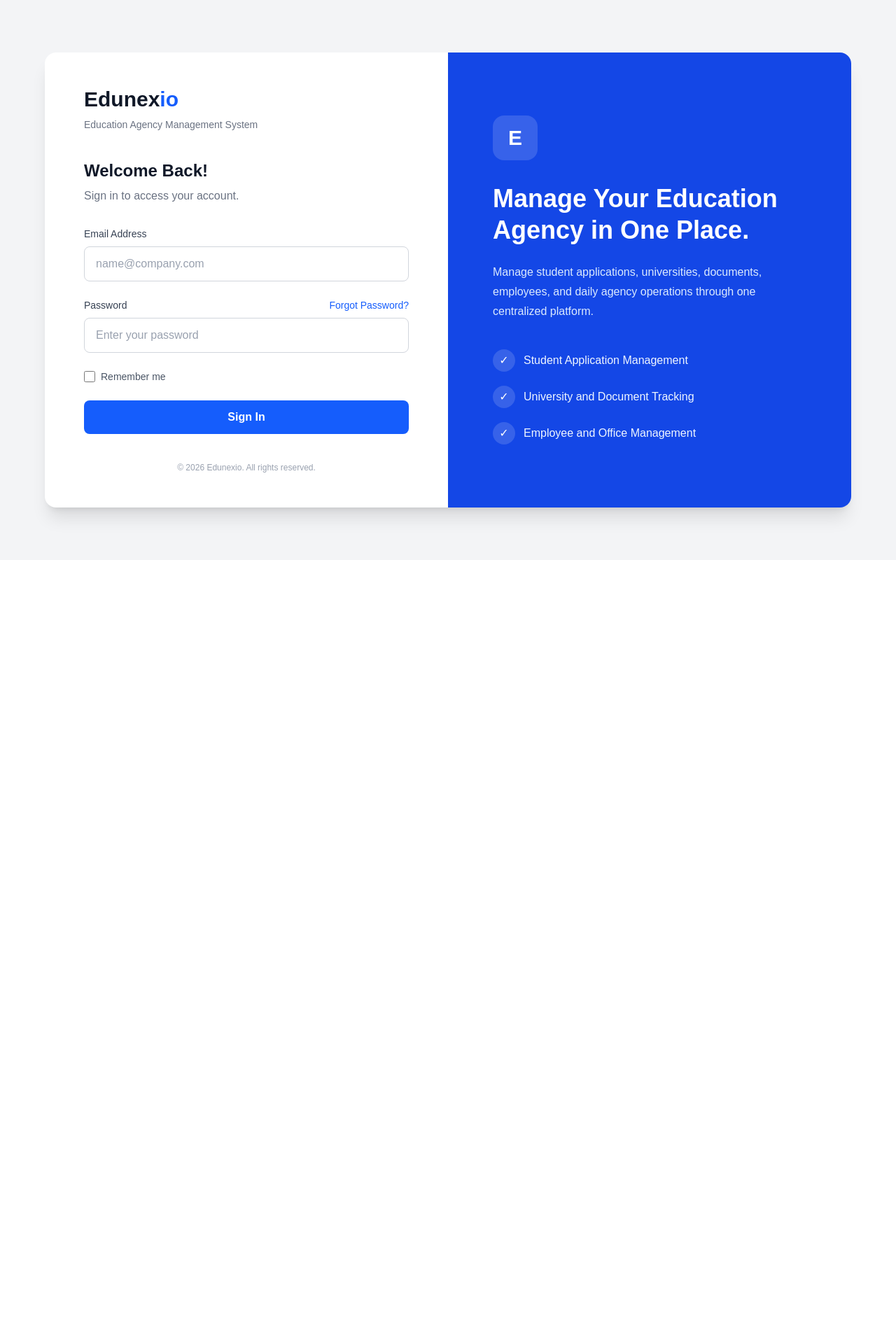
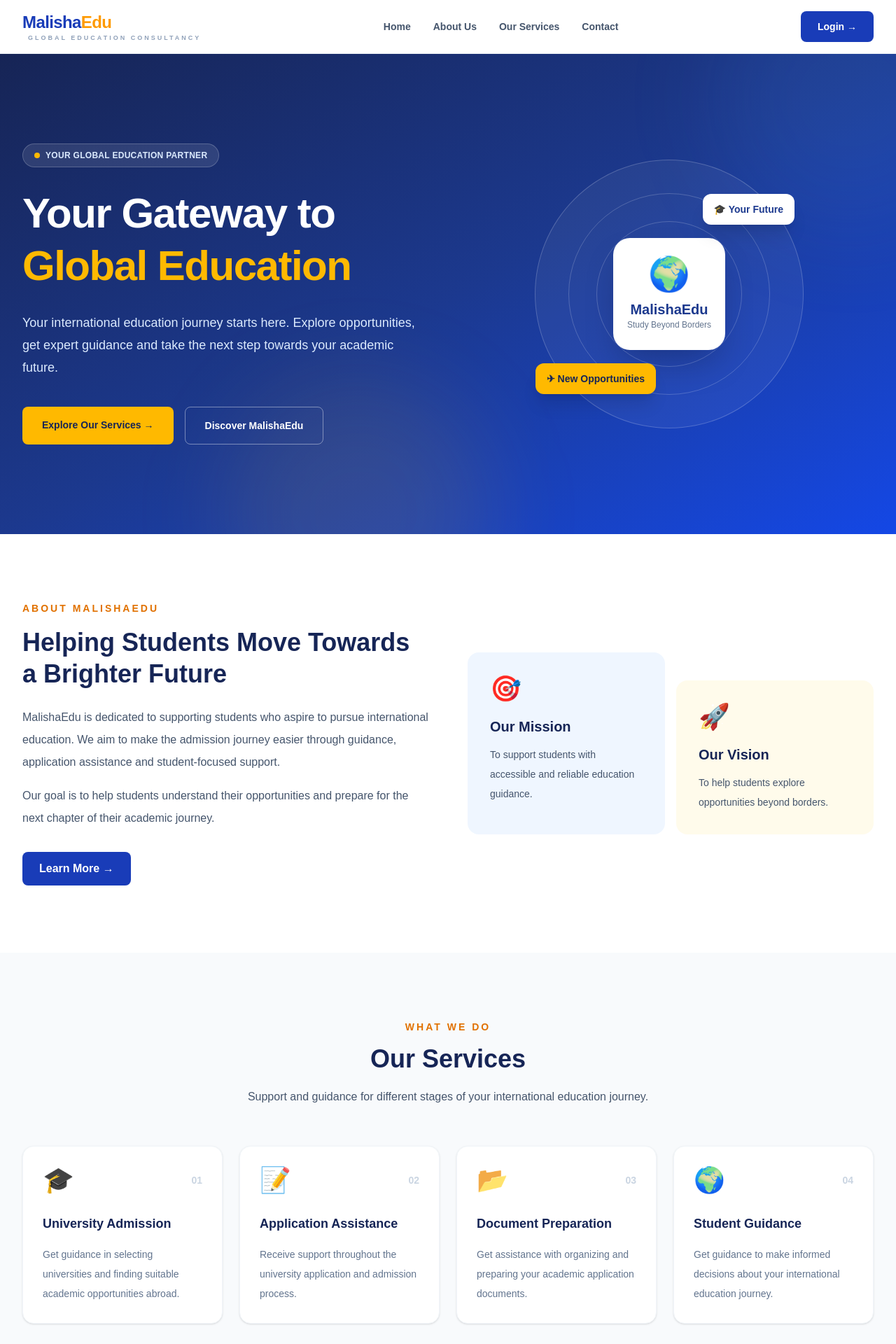
Before and after one commit to azaharulislamsoumik/education-agency-management-system, a Next.js app: page / in a window 1280 px wide. Shown: the top 1920 px of the page at 70% size. Before the commit the page ends 800 px from the top, so only its background shows below. Built offline with nearby package versions, Linux system fonts and the light colour scheme; no server answers.

Commit message:
Update page.tsx

```diff
--- a/src/app/page.tsx
+++ b/src/app/page.tsx
@@ -1,24 +1,32 @@
 
 "use client";
 
-import { useState, type FormEvent } from "react";
+import { useEffect, useState, type FormEvent } from "react";
 import { useRouter } from "next/navigation";
 import { supabase } from "@/lib/supabase";
 
 export default function Home() {
   const router = useRouter();
 
+  const [loginOpen, setLoginOpen] = useState(false);
+  const [mobileMenuOpen, setMobileMenuOpen] = useState(false);
   const [email, setEmail] = useState("");
   const [password, setPassword] = useState("");
   const [error, setError] = useState("");
-  const [success, setSuccess] = useState("");
   const [loading, setLoading] = useState(false);
 
-  async function handleLogin(e: FormEvent<HTMLFormElement>) {
-    e.preventDefault();
+  useEffect(() => {
+    function handleEscape(event: KeyboardEvent) {
+      if (event.key === "Escape") setLoginOpen(false);
+    }
 
+    window.addEventListener("keydown", handleEscape);
+    return () => window.removeEventListener("keydown", handleEscape);
+  }, []);
+
+  async function handleLogin(event: FormEvent<HTMLFormElement>) {
+    event.preventDefault();
     setError("");
-    setSuccess("");
     setLoading(true);
 
     try {
@@ -32,11 +40,9 @@ export default function Home() {
         return;
       }
 
-      setSuccess("Login successful! Redirecting to Dashboard...");
-
+      setLoginOpen(false);
       router.replace("/dashboard");
       router.refresh();
-
     } catch {
       setError("Something went wrong. Please try again.");
     } finally {
@@ -44,181 +50,380 @@ export default function Home() {
     }
   }
 
+  const services = [
+    {
+      number: "01",
+      title: "University Admission",
+      description:
+        "Get guidance in selecting universities and finding suitable academic opportunities abroad.",
+      icon: "🎓",
+    },
+    {
+      number: "02",
+      title: "Application Assistance",
+      description:
+        "Receive support throughout the university application and admission process.",
+      icon: "📝",
+    },
+    {
+      number: "03",
+      title: "Document Preparation",
+      description:
+        "Get assistance with organizing and preparing your academic application documents.",
+      icon: "📂",
+    },
+    {
+      number: "04",
+      title: "Student Guidance",
+      description:
+        "Get guidance to make informed decisions about your international education journey.",
+      icon: "🌍",
+    },
+  ];
+
   return (
-    <main className="min-h-screen flex items-center justify-center bg-gray-100 p-4">
-      <div className="w-full max-w-6xl min-h-[650px] bg-white rounded-2xl shadow-xl overflow-hidden grid grid-cols-1 md:grid-cols-2">
+    <main className="min-h-screen bg-white text-slate-800">
+      {/* HEADER */}
+      <header className="sticky top-0 z-40 border-b border-slate-100 bg-white/95 backdrop-blur">
+        <div className="mx-auto flex max-w-7xl items-center justify-between px-5 py-4 lg:px-8">
+          <a href="#" className="text-2xl font-extrabold tracking-tight">
+            <span className="text-blue-800">Malisha</span>
+            <span className="text-amber-500">Edu</span>
+            <span className="ml-2 block text-[9px] font-semibold uppercase tracking-[3px] text-slate-400">
+              Global Education Consultancy
+            </span>
+          </a>
 
-        {/* LEFT SIDE - LOGIN FORM */}
-        <div className="flex flex-col justify-center px-8 py-12 sm:px-14">
+          <nav className="hidden items-center gap-8 text-sm font-semibold text-slate-600 lg:flex">
+            <a href="#home" className="hover:text-blue-700">Home</a>
+            <a href="#about" className="hover:text-blue-700">About Us</a>
+            <a href="#services" className="hover:text-blue-700">Our Services</a>
+            <a href="#contact" className="hover:text-blue-700">Contact</a>
+          </nav>
 
-          <div className="mb-10">
-            <h1 className="text-3xl font-bold text-gray-900">
-                Edunex<span className="text-blue-600">io</span>
+          <div className="hidden lg:block">
+            <button
+              onClick={() => {
+                setError("");
+                setLoginOpen(true);
+              }}
+              className="rounded-lg bg-blue-800 px-6 py-3 text-sm font-bold text-white transition hover:bg-blue-900"
+            >
+              Login →
+            </button>
+          </div>
+
+          <button
+            onClick={() => setMobileMenuOpen(!mobileMenuOpen)}
+            className="rounded-lg border border-slate-200 px-3 py-2 text-xl lg:hidden"
+            aria-label="Toggle navigation"
+          >
+            ☰
+          </button>
+        </div>
+
+        {mobileMenuOpen && (
+          <div className="border-t border-slate-100 bg-white px-5 py-4 lg:hidden">
+            <nav className="flex flex-col gap-4 text-sm font-semibold">
+              <a href="#home" onClick={() => setMobileMenuOpen(false)}>Home</a>
+              <a href="#about" onClick={() => setMobileMenuOpen(false)}>About Us</a>
+              <a href="#services" onClick={() => setMobileMenuOpen(false)}>Our Services</a>
+              <a href="#contact" onClick={() => setMobileMenuOpen(false)}>Contact</a>
+              <button
+                onClick={() => {
+                  setMobileMenuOpen(false);
+                  setLoginOpen(true);
+                }}
+                className="rounded-lg bg-blue-800 px-5 py-3 text-white"
+              >
+                Login
+              </button>
+            </nav>
+          </div>
+        )}
+      </header>
+
+      {/* HERO */}
+      <section
+        id="home"
+        className="relative overflow-hidden bg-gradient-to-br from-blue-950 via-blue-900 to-blue-700"
+      >
+        <div className="absolute -right-32 -top-32 h-96 w-96 rounded-full bg-blue-400/10 blur-3xl" />
+        <div className="absolute -bottom-40 left-1/4 h-96 w-96 rounded-full bg-amber-400/10 blur-3xl" />
+
+        <div className="relative mx-auto grid max-w-7xl items-center gap-12 px-5 py-24 md:py-32 lg:grid-cols-2 lg:px-8">
+          <div>
+            <div className="mb-7 inline-flex items-center gap-2 rounded-full border border-white/20 bg-white/10 px-4 py-2 text-xs font-semibold tracking-wide text-blue-100">
+              <span className="h-2 w-2 rounded-full bg-amber-400" />
+              YOUR GLOBAL EDUCATION PARTNER
+            </div>
+
+            <h1 className="max-w-2xl text-4xl font-extrabold leading-tight tracking-tight text-white sm:text-5xl lg:text-6xl">
+              Your Gateway to
+              <span className="block text-amber-400">
+                Global Education
+              </span>
             </h1>
 
-            <p className="text-sm text-gray-500 mt-2">
-              Education Agency Management System
+            <p className="mt-7 max-w-xl text-base leading-8 text-blue-100 sm:text-lg">
+              Your international education journey starts here. Explore
+              opportunities, get expert guidance and take the next step
+              towards your academic future.
+            </p>
+
+            <div className="mt-10 flex flex-wrap gap-4">
+              <a
+                href="#services"
+                className="rounded-lg bg-amber-400 px-7 py-4 text-sm font-bold text-blue-950 transition hover:bg-amber-300"
+              >
+                Explore Our Services →
+              </a>
+              <a
+                href="#about"
+                className="rounded-lg border border-white/40 px-7 py-4 text-sm font-bold text-white transition hover:bg-white/10"
+              >
+                Discover MalishaEdu
+              </a>
+            </div>
+          </div>
+
+          <div className="hidden lg:flex lg:justify-center">
+            <div className="relative flex h-96 w-96 items-center justify-center rounded-full border border-white/20 bg-white/5">
+              <div className="absolute h-72 w-72 rounded-full border border-white/20" />
+              <div className="absolute h-52 w-52 rounded-full border border-white/20" />
+              <div className="flex h-40 w-40 items-center justify-center rounded-3xl bg-white shadow-2xl">
+                <div className="text-center">
+                  <div className="text-5xl">🌍</div>
+                  <div className="mt-3 text-xl font-extrabold text-blue-900">
+                    MalishaEdu
+                  </div>
+                  <div className="text-xs text-slate-500">Study Beyond Borders</div>
+                </div>
+              </div>
+              <div className="absolute right-3 top-12 rounded-xl bg-white px-4 py-3 text-sm font-bold text-blue-900 shadow-xl">
+                🎓 Your Future
+              </div>
+              <div className="absolute bottom-12 left-0 rounded-xl bg-amber-400 px-4 py-3 text-sm font-bold text-blue-950 shadow-xl">
+                ✈ New Opportunities
+              </div>
+            </div>
+          </div>
+        </div>
+      </section>
+
+      {/* ABOUT */}
+      <section id="about" className="px-5 py-24 lg:px-8">
+        <div className="mx-auto grid max-w-7xl gap-14 lg:grid-cols-2 lg:items-center">
+          <div>
+            <p className="text-sm font-bold uppercase tracking-[3px] text-amber-600">
+              About MalishaEdu
+            </p>
+            <h2 className="mt-4 text-3xl font-extrabold leading-tight text-blue-950 sm:text-4xl">
+              Helping Students Move Towards a Brighter Future
+            </h2>
+            <p className="mt-6 leading-8 text-slate-600">
+              MalishaEdu is dedicated to supporting students who aspire to
+              pursue international education. We aim to make the admission
+              journey easier through guidance, application assistance and
+              student-focused support.
+            </p>
+            <p className="mt-4 leading-8 text-slate-600">
+              Our goal is to help students understand their opportunities
+              and prepare for the next chapter of their academic journey.
+            </p>
+            <a
+              href="#services"
+              className="mt-8 inline-flex rounded-lg bg-blue-800 px-6 py-3 font-bold text-white transition hover:bg-blue-900"
+            >
+              Learn More →
+            </a>
+          </div>
+
+          <div className="grid grid-cols-2 gap-4">
+            <div className="rounded-2xl bg-blue-50 p-8">
+              <div className="text-4xl">🎯</div>
+              <h3 className="mt-5 text-xl font-bold text-blue-950">Our Mission</h3>
+              <p className="mt-3 text-sm leading-7 text-slate-600">
+                To support students with accessible and reliable education guidance.
+              </p>
+            </div>
+            <div className="mt-10 rounded-2xl bg-amber-50 p-8">
+              <div className="text-4xl">🚀</div>
+              <h3 className="mt-5 text-xl font-bold text-blue-950">Our Vision</h3>
+              <p className="mt-3 text-sm leading-7 text-slate-600">
+                To help students explore opportunities beyond borders.
+              </p>
+            </div>
+          </div>
+        </div>
+      </section>
+
+      {/* SERVICES */}
+      <section id="services" className="bg-slate-50 px-5 py-24 lg:px-8">
+        <div className="mx-auto max-w-7xl">
+          <div className="mx-auto max-w-2xl text-center">
+            <p className="text-sm font-bold uppercase tracking-[3px] text-amber-600">
+              What We Do
+            </p>
+            <h2 className="mt-4 text-3xl font-extrabold text-blue-950 sm:text-4xl">
+              Our Services
+            </h2>
+            <p className="mt-5 leading-7 text-slate-600">
+              Support and guidance for different stages of your international
+              education journey.
             </p>
           </div>
 
+          <div className="mt-14 grid gap-6 sm:grid-cols-2 lg:grid-cols-4">
+            {services.map((service) => (
+              <div
+                key={service.number}
+                className="group rounded-2xl border border-slate-100 bg-white p-7 shadow-sm transition hover:-translate-y-2 hover:shadow-xl"
+              >
+                <div className="flex items-center justify-between">
+                  <span className="text-4xl">{service.icon}</span>
+                  <span className="text-sm font-bold text-slate-300">
+                    {service.number}
+                  </span>
+                </div>
+                <h3 className="mt-7 text-lg font-bold text-blue-950">
+                  {service.title}
+                </h3>
+                <p className="mt-4 text-sm leading-7 text-slate-500">
+                  {service.description}
+                </p>
+              </div>
+            ))}
+          </div>
+        </div>
+      </section>
+
+      {/* CONTACT PLACEHOLDER */}
+      <section id="contact" className="bg-white px-5 py-20 lg:px-8">
+        <div className="mx-auto max-w-5xl rounded-3xl bg-blue-950 px-7 py-14 text-center sm:px-14">
+          <p className="text-sm font-bold uppercase tracking-[3px] text-amber-400">
+            Start Your Journey
+          </p>
+          <h2 className="mt-4 text-3xl font-extrabold text-white sm:text-4xl">
+            Ready to Explore Your Opportunities?
+          </h2>
+          <p className="mx-auto mt-5 max-w-2xl leading-7 text-blue-100">
+            Connect with MalishaEdu and take your next step towards
+            international education.
+          </p>
+          <button
+            onClick={() => setLoginOpen(true)}
+            className="mt-8 rounded-lg bg-amber-400 px-8 py-4 font-bold text-blue-950 transition hover:bg-amber-300"
+          >
+            Login to Your Account →
+          </button>
+        </div>
+      </section>
+
+      {/* FOOTER */}
+      <footer className="bg-slate-950 px-5 py-10 text-white lg:px-8">
+        <div className="mx-auto flex max-w-7xl flex-col justify-between gap-6 sm:flex-row sm:items-center">
+          <div>
+            <div className="text-2xl font-extrabold">
+              Malisha<span className="text-amber-400">Edu</span>
+            </div>
+            <p className="mt-2 text-sm text-slate-400">
+              Your Gateway to Global Education
+            </p>
+          </div>
+          <p className="text-sm text-slate-400">
+            © {new Date().getFullYear()} MalishaEdu. All rights reserved.
+          </p>
+        </div>
+      </footer>
+
+      {/* LOGIN MODAL */}
+      {loginOpen && (
+        <div
+          className="fixed inset-0 z-50 flex items-center justify-center overflow-y-auto bg-slate-950/70 p-4 backdrop-blur-sm"
+          onMouseDown={(event) => {
+            if (event.target === event.currentTarget) setLoginOpen(false);
+          }}
+        >
+          <div
+            role="dialog"
+            aria-modal="true"
+            aria-labelledby="login-title"
+            className="relative my-auto w-full max-w-md rounded-2xl bg-white p-7 shadow-2xl sm:p-9"
+          >
+            <button
+              onClick={() => setLoginOpen(false)}
+              aria-label="Close login"
+              className="absolute right-5 top-5 rounded-full px-3 py-1 text-2xl text-slate-400 hover:bg-slate-100 hover:text-slate-800"
+            >
+              ×
+            </button>
+
             <div className="mb-8">
-            <h2 className="text-2xl font-bold text-gray-900">
+              <div className="text-2xl font-extrabold">
+                <span className="text-blue-800">Malisha</span>
+                <span className="text-amber-500">Edu</span>
+              </div>
+              <h2 id="login-title" className="mt-7 text-2xl font-extrabold text-slate-900">
                 Welcome Back!
               </h2>
-
-            <p className="text-gray-500 mt-2">
+              <p className="mt-2 text-sm text-slate-500">
                 Sign in to access your account.
               </p>
             </div>
 
-          <form onSubmit={handleLogin} className="space-y-6">
-
-            {/* EMAIL */}
+            <form onSubmit={handleLogin} className="space-y-5">
               <div>
-              <label className="block text-sm font-medium text-gray-700 mb-2">
+                <label className="mb-2 block text-sm font-semibold text-slate-700">
                   Email Address
                 </label>
-
                 <input
                   type="email"
                   value={email}
-                onChange={(e) => setEmail(e.target.value)}
+                  onChange={(event) => setEmail(event.target.value)}
                   placeholder="name@company.com"
+                  autoComplete="email"
                   required
-                autoComplete="email"
-                className="w-full rounded-lg border border-gray-300 px-4 py-3 text-gray-400 placeholder:text-gray-400 focus:outline-none focus:ring-2 focus:ring-blue-500 focus:border-blue-500"
+                  className="w-full rounded-lg border border-slate-300 px-4 py-3 text-slate-900 outline-none focus:border-blue-600 focus:ring-2 focus:ring-blue-100"
                 />
               </div>
 
-            {/* PASSWORD */}
               <div>
-              <div className="flex items-center justify-between mb-2">
-                <label className="block text-sm font-medium text-gray-700">
+                <label className="mb-2 block text-sm font-semibold text-slate-700">
                   Password
                 </label>
-
-                <button
-                  type="button"
-                  onClick={() =>
-                    setError("Please contact your administrator to reset your password.")
-                  }
-                  className="text-sm font-medium text-blue-600 hover:text-blue-700"
-                >
-                  Forgot Password?
-                </button>
-              </div>
-
                 <input
                   type="password"
                   value={password}
-                onChange={(e) => setPassword(e.target.value)}
+                  onChange={(event) => setPassword(event.target.value)}
                   placeholder="Enter your password"
+                  autoComplete="current-password"
                   required
-                autoComplete="current-password"
-                className="w-full rounded-lg border border-gray-300 px-4 py-3 text-gray-400 placeholder:text-gray-400 focus:outline-none focus:ring-2 focus:ring-blue-500 focus:border-blue-500"
+                  className="w-full rounded-lg border border-slate-300 px-4 py-3 text-slate-900 outline-none focus:border-blue-600 focus:ring-2 focus:ring-blue-100"
                 />
               </div>
 
-            {/* REMEMBER ME */}
-            <div className="flex items-center">
-              <input
-                id="remember"
-                type="checkbox"
-                className="h-4 w-4 rounded border-gray-300 text-blue-600 focus:ring-blue-500"
-              />
-
-              <label
-                htmlFor="remember"
-                className="ml-2 text-sm text-gray-600"
-              >
-                Remember me
-              </label>
-            </div>
-
-            {/* ERROR MESSAGE */}
               {error && (
-              <p className="text-sm text-red-600 bg-red-50 p-3 rounded-lg">
+                <p role="alert" className="rounded-lg bg-red-50 p-3 text-sm text-red-600">
                   {error}
                 </p>
               )}
 
-            {/* SUCCESS MESSAGE */}
-            {success && (
-              <p className="text-sm text-green-700 bg-green-50 p-3 rounded-lg">
-                {success}
-              </p>
-            )}
-
-            {/* SIGN IN BUTTON */}
               <button
                 type="submit"
                 disabled={loading}
-              className="w-full bg-blue-600 hover:bg-blue-700 disabled:bg-blue-400 text-white font-semibold py-3 rounded-lg transition duration-200"
+                className="w-full rounded-lg bg-blue-800 py-3.5 font-bold text-white transition hover:bg-blue-900 disabled:cursor-not-allowed disabled:opacity-60"
               >
                 {loading ? "Signing In..." : "Sign In"}
               </button>
-
             </form>
 
-          <p className="text-xs text-gray-400 text-center mt-10">
-            © 2026 Edunexio. All rights reserved.
+            <p className="mt-7 text-center text-xs text-slate-400">
+              © {new Date().getFullYear()} MalishaEdu. All rights reserved.
             </p>
           </div>
-
-        {/* RIGHT SIDE - INFORMATION PANEL */}
-        <div className="hidden md:flex flex-col justify-center items-center bg-blue-700 text-white px-12 py-16">
-
-          <div className="max-w-md">
-            <div className="mb-8">
-              <div className="w-16 h-16 rounded-2xl bg-white/15 flex items-center justify-center text-3xl font-bold">
-                E
         </div>
-            </div>
-
-            <h2 className="text-4xl font-bold leading-tight">
-              Manage Your Education Agency in One Place.
-            </h2>
-
-            <p className="text-blue-100 mt-6 leading-7">
-              Manage student applications, universities, documents,
-              employees, and daily agency operations through one
-              centralized platform.
-            </p>
-
-            <div className="mt-10 space-y-5">
-
-              <div className="flex items-center gap-3">
-                <span className="w-8 h-8 rounded-full bg-white/15 flex items-center justify-center">
-                  ✓
-                </span>
-                <span className="text-blue-50">
-                  Student Application Management
-                </span>
-              </div>
-
-              <div className="flex items-center gap-3">
-                <span className="w-8 h-8 rounded-full bg-white/15 flex items-center justify-center">
-                  ✓
-                </span>
-                <span className="text-blue-50">
-                  University and Document Tracking
-                </span>
-              </div>
-
-              <div className="flex items-center gap-3">
-                <span className="w-8 h-8 rounded-full bg-white/15 flex items-center justify-center">
-                  ✓
-                </span>
-                <span className="text-blue-50">
-                  Employee and Office Management
-                </span>
-              </div>
-
-            </div>
-          </div>
-        </div>
-
-      </div>
+      )}
     </main>
   );
 }
```
Lines whose indentation alone changed are shown as unchanged.
